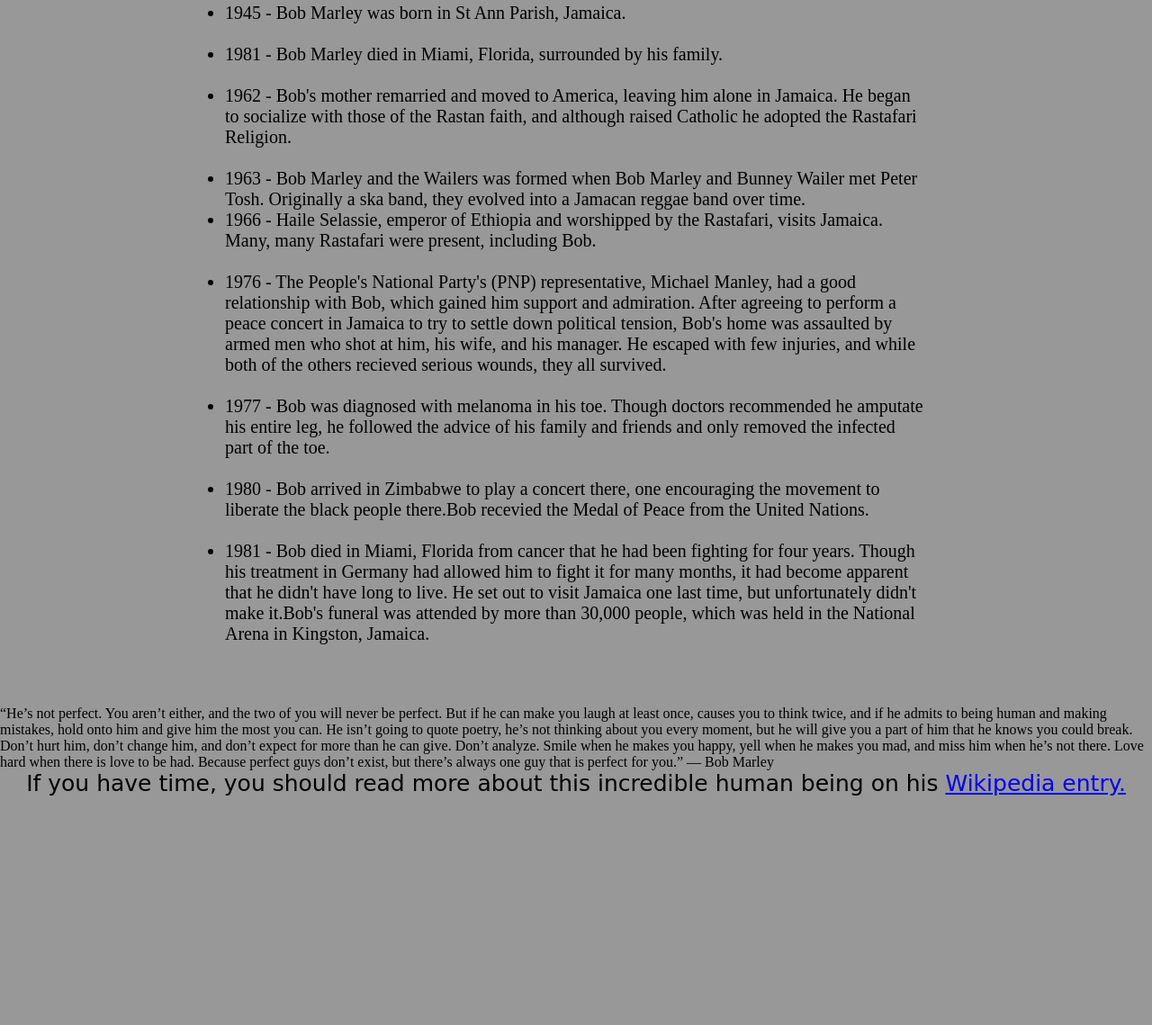
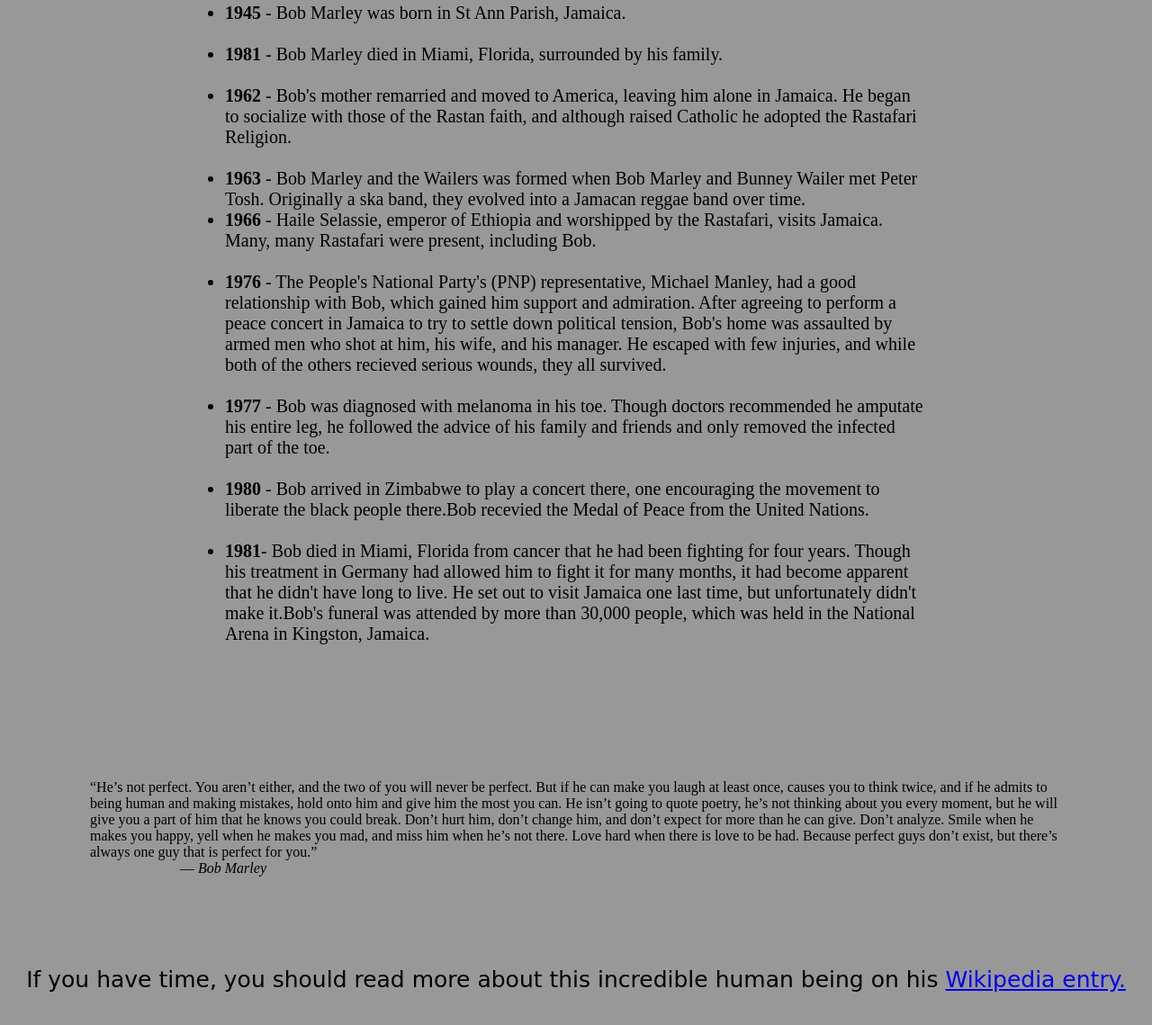
Before and after one commit to Nuwan128/Tribute-Page, a plain HTML site: page index.html in a window 1280 px wide. Shown: the part 905-2044 px from the top of the page at 90% size. Before the commit the page ends 1826 px from the top, so only its background shows below. Drawn offline with Linux system fonts and the light colour scheme; a web font is replaced by a local one.

```diff
--- a/index.html
+++ b/index.html
@@ -37,51 +37,57 @@
             <h2>Here's A Time Line Of Bob Marley</h2>
             <ul>
                 <li class="item item-1">
-                    1945 - Bob Marley was born in St Ann Parish, Jamaica.
+                    <strong>1945</strong>  - Bob Marley was born in St Ann Parish, Jamaica.
                 </li>
                 <br>
                 <li class="item item-2">
-                    1981 - Bob Marley died in Miami, Florida, surrounded by his family.
+                    <strong>1981</strong>  - Bob Marley died in Miami, Florida, surrounded by his family.
                 </li>
                 <br>
                 <li class="item item-3">
-                    1962 - Bob's mother remarried and moved to America, leaving him alone in Jamaica.
+                    <strong>1962</strong>  - Bob's mother remarried and moved to America, leaving him alone in Jamaica.
 	   He began to socialize with those of the Rastan faith, and although raised Catholic
 	   he adopted the Rastafari Religion.
                 </li>
                 <br>
 
                 <li class="item item-4">
-                    1963 - Bob Marley and the Wailers was formed when Bob Marley and Bunney Wailer met Peter Tosh.
+                    <strong>1963</strong>  - Bob Marley and the Wailers was formed when Bob Marley and Bunney Wailer met Peter Tosh.
 	   Originally a ska band, they evolved into a Jamacan reggae band over time.
                 </li>
                 <li class="item item-5">
-                    1966 - Haile Selassie, emperor of Ethiopia and worshipped by the Rastafari, visits Jamaica. Many, many Rastafari were present, including Bob.
+                    <strong>1966</strong>  - Haile Selassie, emperor of Ethiopia and worshipped by the Rastafari, visits Jamaica. Many, many Rastafari were present, including Bob.
                 </li>
                 <br>
                 <li class="item item-6">
-                    1976 - The People's National Party's (PNP) representative, Michael Manley, had a good relationship with Bob, which gained him support and admiration. After agreeing to perform a peace concert in Jamaica to try to settle down political tension, Bob's home was assaulted by armed men who shot at him, his wife, and his manager. He escaped with few injuries, and while both of the others recieved serious wounds, they all survived.
+                    <strong>1976</strong>  - The People's National Party's (PNP) representative, Michael Manley, had a good relationship with Bob, which gained him support and admiration. After agreeing to perform a peace concert in Jamaica to try to settle down political tension, Bob's home was assaulted by armed men who shot at him, his wife, and his manager. He escaped with few injuries, and while both of the others recieved serious wounds, they all survived.
                 </li>
                 <br>
                 <li class="item item-7">
-                    1977 - Bob was diagnosed with melanoma in his toe. Though doctors recommended he amputate his entire leg, he followed the advice of his family and friends and only removed the infected part of the toe.
+                    <strong>1977</strong>  - Bob was diagnosed with melanoma in his toe. Though doctors recommended he amputate his entire leg, he followed the advice of his family and friends and only removed the infected part of the toe.
                 </li>
                 <br>
                 <li class="item item-8">
-                    1980 - Bob arrived in Zimbabwe to play a concert there, one encouraging the movement to liberate the black people there.Bob recevied the Medal of Peace from the United Nations.
+                    <strong>1980</strong>  - Bob arrived in Zimbabwe to play a concert there, one encouraging the movement to liberate the black people there.Bob recevied the Medal of Peace from the United Nations.
                 </li>
                 <br>
                 <li class="item item-9">
-                    1981 - Bob died in Miami, Florida from cancer that he had been fighting for four years. Though his treatment in Germany had allowed him to fight it for many months, it had become apparent that he didn't have long to live. He set out to visit Jamaica one last time, but unfortunately didn't make it.Bob's funeral was attended by more than 30,000 people, which was held in the National Arena in Kingston, Jamaica.
+                   <strong> 1981</strong>- Bob died in Miami, Florida from cancer that he had been fighting for four years. Though his treatment in Germany had allowed him to fight it for many months, it had become apparent that he didn't have long to live. He set out to visit Jamaica one last time, but unfortunately didn't make it.Bob's funeral was attended by more than 30,000 people, which was held in the National Arena in Kingston, Jamaica.
                 </li>
 
 
             </ul>
-            <br>
-                <p id="tribute-content">
+
+            <blockquote id="tribute-content">
+                <p >
                     “He’s not perfect. You aren’t either, and the two of you will never be perfect. But if he can make you laugh at least once, causes you to think twice, and if he admits to being human and making mistakes, hold onto him and give him the most you can. He isn’t going to quote poetry, he’s not thinking about you every moment, but he will give you a part of him that he knows you could break. Don’t hurt him, don’t change him, and don’t expect for more than he can give. Don’t analyze. Smile when he makes you happy, yell when he makes you mad, and miss him when he’s not there. Love hard when there is love to be had. Because perfect guys don’t exist, but there’s always one guy that is perfect for you.”
-― Bob Marley
+
+
                 </p>
+                <cite>― Bob Marley</cite>
+            </blockquote>
+
+
 
             <p id="p3">If you have time, you should read more about this incredible human being on his <a id="tribute-link" href="https://en.wikipedia.org/wiki/Bob_Marley" target="_blank">Wikipedia entry.</a></p>
             <br>
--- a/style.css
+++ b/style.css
@@ -93,3 +93,7 @@
     font-size: 25px;
     font-family: 'Beau Rivage', cursive;
 }
+
+#tribute-content,cite{
+    padding: 100px;
+}
```
